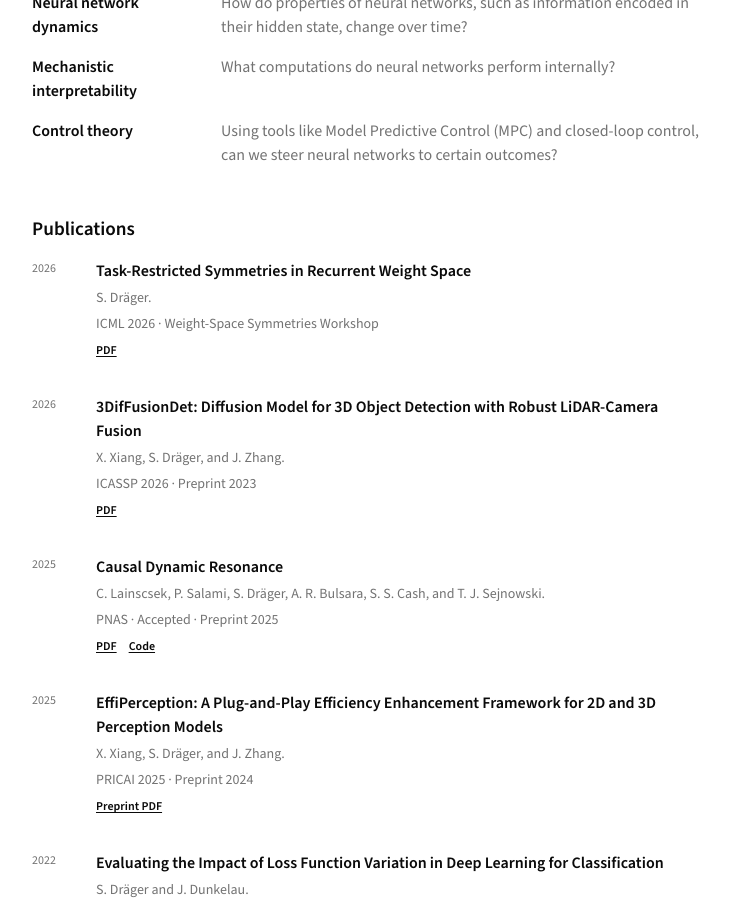
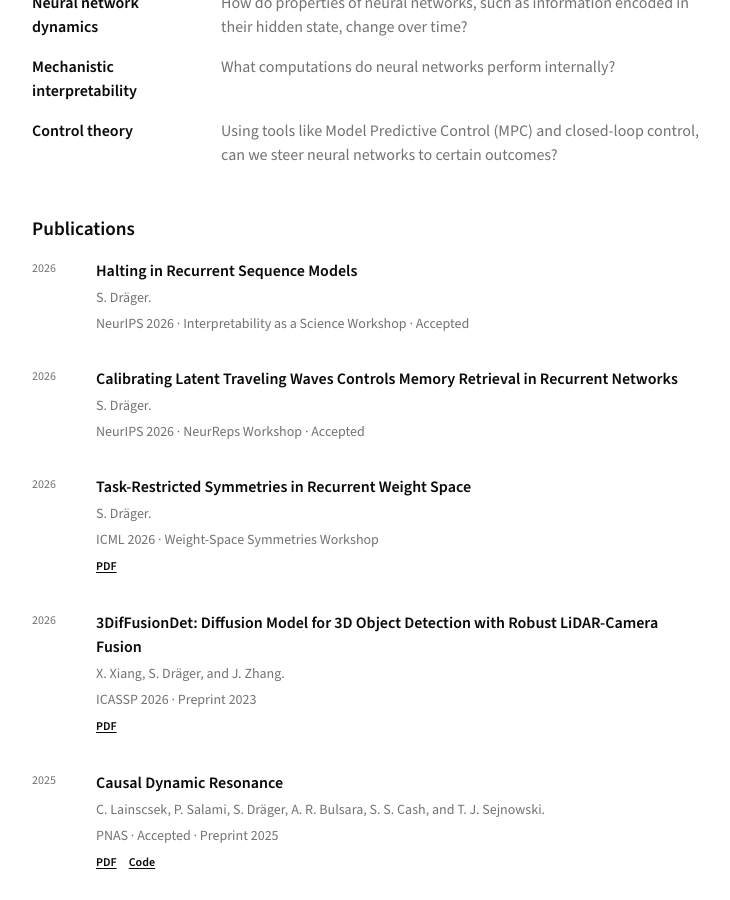
Before and after one commit to sdraeger/sdraeger.github.io, a Jekyll site: the page built from _pages/about.md, in a window 1280 px wide and 900 px high, scrolled down 621 px. Shown: the whole window, without its empty margins (272-1002 px from the left). Built offline with Jekyll 4.4.1, drawn with Linux system fonts in a browser that asks for light colours.

Commit message:
Two accepted NeurIPS 2026 workshop papers

```diff
--- a/_data/publications.yml
+++ b/_data/publications.yml
@@ -1,5 +1,19 @@
 # Newest venue year first; use the first preprint year when no venue year is assigned.
 # Preprint years are shown separately, so they cannot be mistaken for journal years.
+- year: 2026
+  title: Halting in Recurrent Sequence Models
+  authors: S. Dräger
+  venue: NeurIPS 2026 Workshop on Interpretability as a Science
+  venue_short: NeurIPS 2026 · Interpretability as a Science Workshop
+  status: Accepted
+
+- year: 2026
+  title: Calibrating Latent Traveling Waves Controls Memory Retrieval in Recurrent Networks
+  authors: S. Dräger
+  venue: NeurIPS 2026 Workshop on Symmetry and Geometry in Neural Representations (NeurReps)
+  venue_short: NeurIPS 2026 · NeurReps Workshop
+  status: Accepted
+
 - year: 2026
   title: Task-Restricted Symmetries in Recurrent Weight Space
   authors: S. Dräger
--- a/_layouts/portfolio.html
+++ b/_layouts/portfolio.html
@@ -75,13 +75,13 @@
                 <article class="publication-entry">
                   <time datetime="{{ publication.year }}">{{ publication.year }}</time>
                   <div class="publication-copy">
-                    <h3><a href="{{ publication.url | escape }}" target="_blank" rel="noreferrer">{{ publication.title }}</a></h3>
+                    <h3>{% if publication.url %}<a href="{{ publication.url | escape }}" target="_blank" rel="noreferrer">{{ publication.title }}</a>{% else %}{{ publication.title }}{% endif %}</h3>
                     <p>{{ publication.authors }}.</p>
                     <p>{{ publication.venue_short | default: publication.venue }}{% if publication.status %} · {{ publication.status }}{% endif %}{% if publication.preprint_year %} · Preprint {{ publication.preprint_year }}{% endif %}</p>
-                    <div class="publication-links">
+                    {% if publication.pdf_url or publication.code_url %}<div class="publication-links">
                       {% if publication.pdf_url %}<a href="{{ publication.pdf_url | escape }}" target="_blank" rel="noreferrer" aria-label="{{ publication.pdf_label | default: 'PDF' }}: {{ publication.title | escape }}">{{ publication.pdf_label | default: 'PDF' }}</a>{% endif %}
                       {% if publication.code_url %}<a href="{{ publication.code_url | escape }}" target="_blank" rel="noreferrer" aria-label="Code: {{ publication.title | escape }}">Code</a>{% endif %}
-                    </div>
+                    </div>{% endif %}
                   </div>
                 </article>
               {% endfor %}
```
Also changed, not shown: docs/content-maintenance.md (+3 -2 lines), 2 other files.
